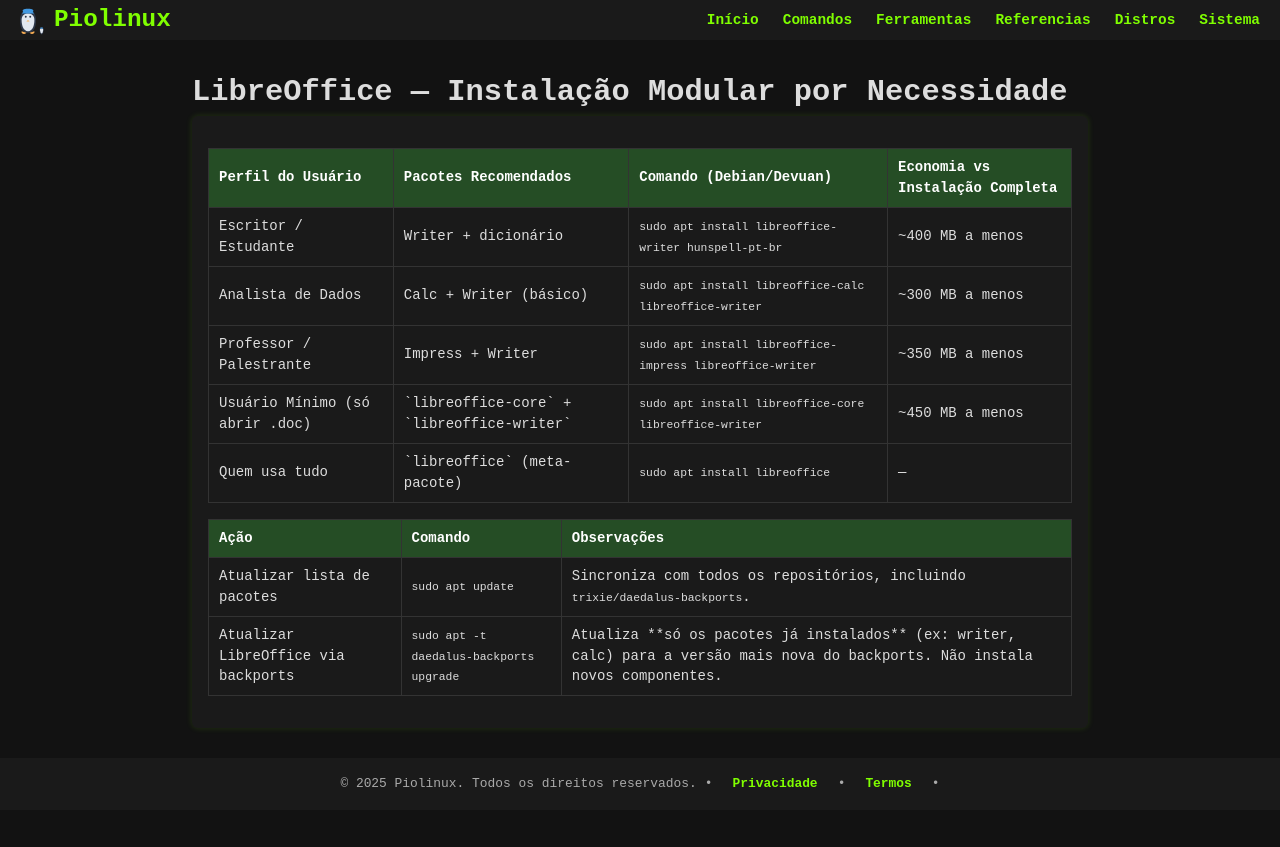
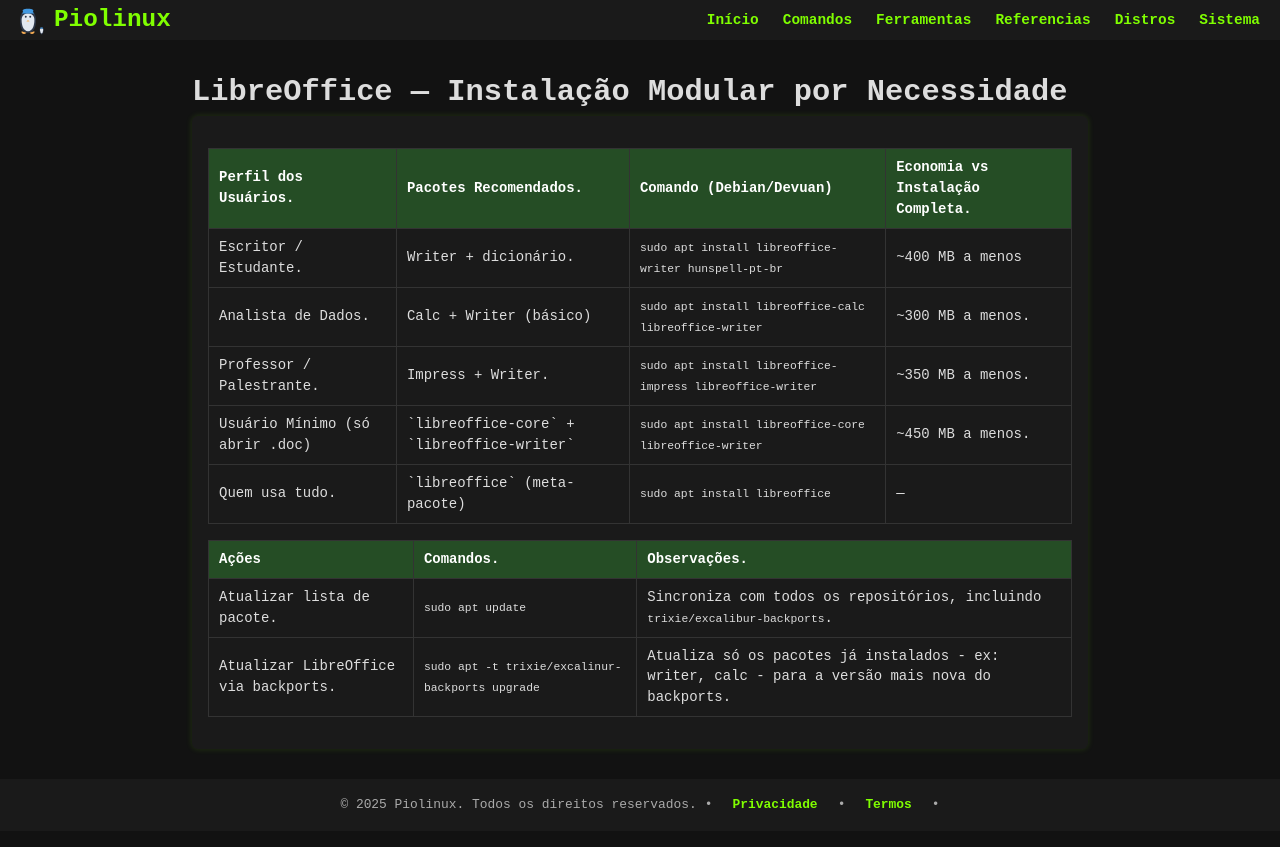
Before and after one commit to Piolinux/piolinux-site, a Jekyll site: the page built from _pages/_tabelas/libreoffice-instalacao-modular-por-necessidade.md, in a window 1280 px wide. Shown: the top 847 px of the page. Built offline with Jekyll 4.4.1, drawn with Linux system fonts in a browser that asks for light colours.

Commit message:
Add files via upload

```diff
--- a/_pages/_tabelas/libreoffice-instalacao-modular-por-necessidade.md
+++ b/_pages/_tabelas/libreoffice-instalacao-modular-por-necessidade.md
@@ -7,45 +7,45 @@ layout: manual-seo
 ---
 
 
+
 <section>
-
 
 <table class="evergreen-table">
   <thead>
     <tr>
-      <th>Perfil do Usuário</th>
-      <th>Pacotes Recomendados</th>
+      <th>Perfil dos Usuários.</th>
+      <th>Pacotes Recomendados.</th>
       <th>Comando (Debian/Devuan)</th>
-      <th>Economia vs Instalação Completa</th>
+      <th>Economia vs Instalação Completa.</th>
     </tr>
   </thead>
   <tbody>
     <tr>
-      <td data-label="Perfil">Escritor / Estudante</td>
-      <td data-label="Pacotes">Writer + dicionário</td>
+      <td data-label="Perfil">Escritor / Estudante.</td>
+      <td data-label="Pacotes">Writer + dicionário.</td>
       <td data-label="Comando"><code>sudo apt install libreoffice-writer hunspell-pt-br</code></td>
       <td data-label="Economia">~400 MB a menos</td>
     </tr>
     <tr>
-      <td data-label="Perfil">Analista de Dados</td>
+      <td data-label="Perfil">Analista de Dados.</td>
       <td data-label="Pacotes">Calc + Writer (básico)</td>
       <td data-label="Comando"><code>sudo apt install libreoffice-calc libreoffice-writer</code></td>
-      <td data-label="Economia">~300 MB a menos</td>
+      <td data-label="Economia">~300 MB a menos.</td>
     </tr>
     <tr>
-      <td data-label="Perfil">Professor / Palestrante</td>
-      <td data-label="Pacotes">Impress + Writer</td>
+      <td data-label="Perfil">Professor / Palestrante.</td>
+      <td data-label="Pacotes">Impress + Writer.</td>
       <td data-label="Comando"><code>sudo apt install libreoffice-impress libreoffice-writer</code></td>
-      <td data-label="Economia">~350 MB a menos</td>
+      <td data-label="Economia">~350 MB a menos.</td>
     </tr>
     <tr>
       <td data-label="Perfil">Usuário Mínimo (só abrir .doc)</td>
       <td data-label="Pacotes">`libreoffice-core` + `libreoffice-writer`</td>
       <td data-label="Comando"><code>sudo apt install libreoffice-core libreoffice-writer</code></td>
-      <td data-label="Economia">~450 MB a menos</td>
+      <td data-label="Economia">~450 MB a menos.</td>
     </tr>
     <tr>
-      <td data-label="Perfil">Quem usa tudo</td>
+      <td data-label="Perfil">Quem usa tudo.</td>
       <td data-label="Pacotes">`libreoffice` (meta-pacote)</td>
       <td data-label="Comando"><code>sudo apt install libreoffice</code></td>
       <td data-label="Economia">—</td>
@@ -57,25 +57,23 @@ layout: manual-seo
 <table class="evergreen-table">
   <thead>
     <tr>
-      <th>Ação</th>
-      <th>Comando</th>
-      <th>Observações</th>
+      <th>Ações</th>
+      <th>Comandos.</th>
+      <th>Observações.</th>
     </tr>
   </thead>
   <tbody>
     <tr>
-      <td data-label="Ação">Atualizar lista de pacotes</td>
+      <td data-label="Ação">Atualizar lista de pacote.</td>
       <td data-label="Comando"><code>sudo apt update</code></td>
-      <td data-label="Observações">Sincroniza com todos os repositórios, incluindo <code>trixie/daedalus-backports</code>.</td>
+      <td data-label="Observações">Sincroniza com todos os repositórios, incluindo <code>trixie/excalibur-backports</code>.</td>
     </tr>
     <tr>
-      <td data-label="Ação">Atualizar LibreOffice via backports</td>
-      <td data-label="Comando"><code>sudo apt -t daedalus-backports upgrade</code></td>
-      <td data-label="Observações">Atualiza **só os pacotes já instalados** (ex: writer, calc) para a versão mais nova do backports. Não instala novos componentes.</td>
+      <td data-label="Ação">Atualizar LibreOffice via backports.</td>
+      <td data-label="Comando"><code>sudo apt -t trixie/excalinur-backports upgrade</code></td>
+      <td data-label="Observações">Atualiza só os pacotes já instalados - ex: writer, calc - para a versão mais nova do backports.</td>
     </tr>
   </tbody>
 </table>
 
-
-
 </section>
```
Also changed, not shown: _pages/_tabelas/apache-openoffice-instalacao-manual-no-linux-mint-e-derivados.md (+22 -22 lines), _pages/_tabelas/index.md (+21 -0 lines), _pages/_tabelas/pacotes-de-idioma-para-o-libreoffice-instalacao-no-linux.md (added, +183 -0 lines).
